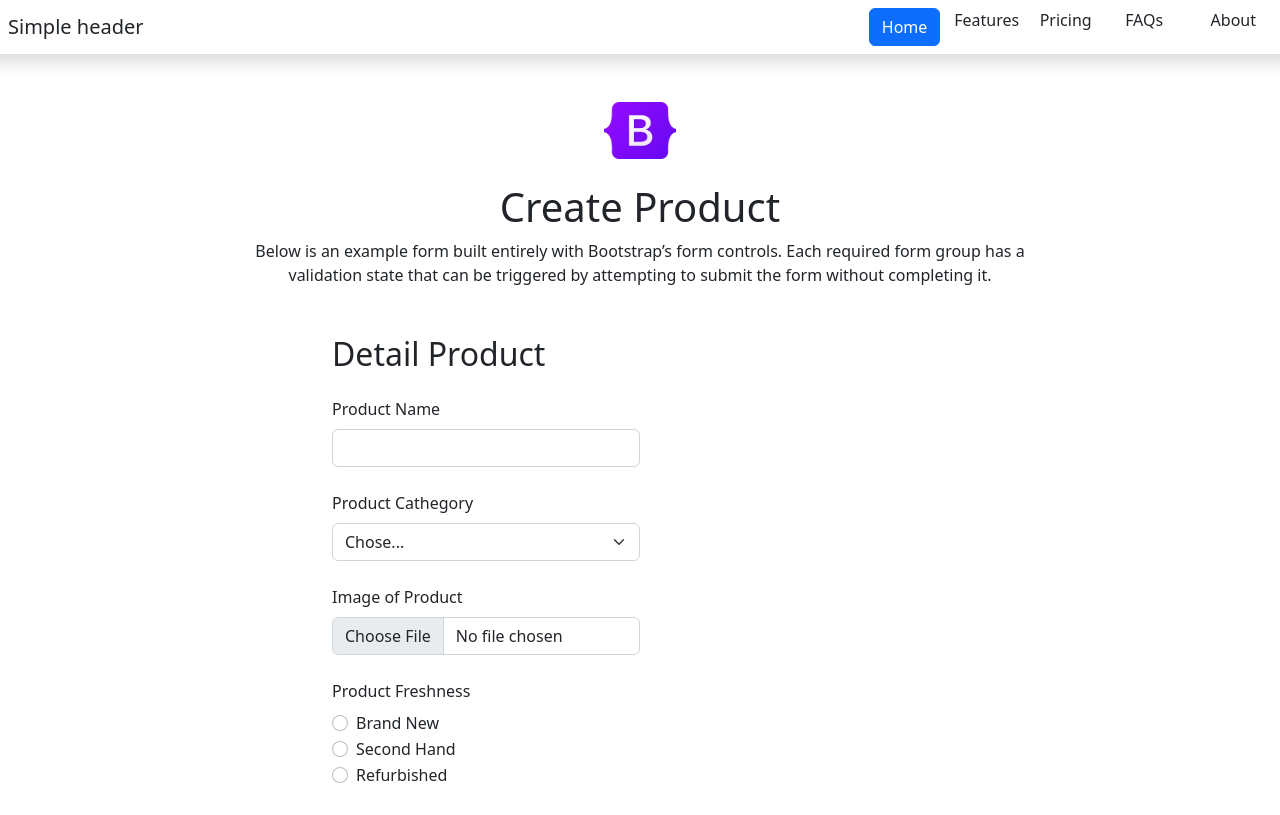
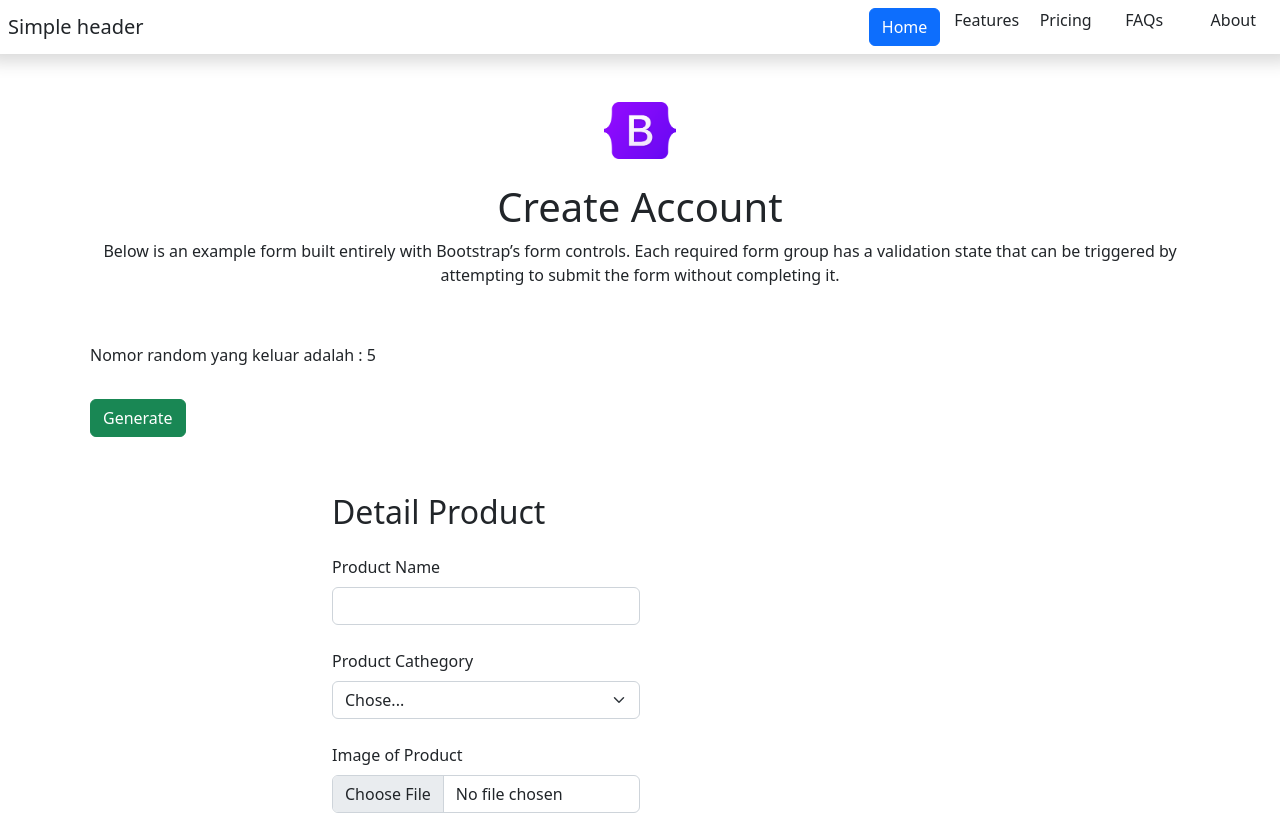
Before and after one commit to AlfinhiHD/react_alfinhi-hajid-dhia, a React (Vite) app in the folder 15_Event Handling/Praktikum/: page / in a window 1280 px wide. Shown: the top 815 px of the page. Built offline with nearby package versions, Linux system fonts and the light colour scheme.

Commit message:
add updated

```diff
--- a/15_Event Handling/Praktikum/src/App.jsx
+++ b/15_Event Handling/Praktikum/src/App.jsx
@@ -6,6 +6,7 @@ import Navbar from './components/Navbar/Navbar'
 import Header from './components/Header/Header';
 import Form from './components/Form/Form';
 import Table from './components/Table/Table';
+import RandomNumGen from './components/RandomNumGen/RandomNumGen';
 
 
 
@@ -15,6 +16,7 @@ function App() {
     <div className="App">
       <Navbar />
       <Header />
+      <RandomNumGen />
       <Form />
       <Table />
     </div>
--- a/15_Event Handling/Praktikum/src/components/Form/Form.jsx
+++ b/15_Event Handling/Praktikum/src/components/Form/Form.jsx
@@ -1,3 +1,4 @@
+import Button from "../../elements/Button/Button";
 
 const Form = () => {
     return (
@@ -95,13 +96,10 @@ const Form = () => {
                 <input type="number" className="form-control" id="productPrice" />
                 <small id="priceError" className="text-danger" />
             </div>
-            <button
-            type="submit"
-            id="submitButton"
-            className="btn btn-primary w-100 mt-5"
-            >
-            Submit
-            </button>
+            <Button
+                className="btn btn-primary w-100 mt-5"
+                label="Submit"
+            />
         </form>
     );
 }
--- a/15_Event Handling/Praktikum/src/components/Header/Header.jsx
+++ b/15_Event Handling/Praktikum/src/components/Header/Header.jsx
@@ -1,7 +1,22 @@
 import logo from '../../assets/Bootstrap_logo.svg.png'; // with import
+import HeaderBody from '../../elements/HeaderBody/HeaderBody';
+import HeaderTitle from '../../elements/HeaderTitle/HeaderTitle';
 
 
 const Header = () => {
+
+    const article = {
+        title: {
+          id: "Buat Akun",
+          en: "Create Account"
+        },
+        description: {
+          id: "Di bawah ini adalah contoh formulir yang dibuat seluruhnya dengan kontrol formulir Bootstrap. Setiap grup formulir yang diperlukan memiliki status validasi yang dapat dipicu dengan mencoba mengirimkan formulir tanpa menyelesaikannya.",
+          en: "Below is an example form built entirely with Bootstrap’s form controls. Each required form group has a validation state that can be triggered by attempting to submit the form without completing it."
+        }
+    };
+
+
     return (
         <div className="container text-center mt-5">
             <img
@@ -10,14 +25,12 @@ const Header = () => {
             alt="Hero Logo"
             />
             <div className="container mt-4">
-                <h1>Create Product</h1>
-                <p>
-                    Below is an example form built entirely with Bootstrap’s form controls.
-                    Each required form group has a
-                    <br />
-                    validation state that can be triggered by attempting to submit the form
-                    without completing it.
-                </p>
+                <HeaderTitle
+                    label={article.title.en}
+                />
+                <HeaderBody
+                    label={article.description.en}
+                />
             </div>
         </div>
     );
--- /dev/null
+++ b/15_Event Handling/Praktikum/src/components/RandomNumGen/RandomNumGen.jsx
@@ -0,0 +1,26 @@
+import Button from "../../elements/Button/Button";
+import { useEffect, useState } from "react";
+
+const RandomNumGen = () => {
+
+    const [randomNum, setRandomNum] = useState(5)
+
+    return (
+        <>
+            <div className="container d-flex flex-column mt-5 justify-content-center">
+                <div class="p-2">
+                    <p>Nomor random yang keluar adalah : {randomNum} </p>
+                </div>
+                <div class="p-2">
+                    <Button
+                        className="btn btn-success"
+                        label="Generate"
+                        onClick={() => setRandomNum(Math.ceil(Math.random() * 100))}
+                    />
+                </div>
+            </div>
+        </>
+    );
+}
+
+export default RandomNumGen
--- a/15_Event Handling/Praktikum/src/components/Table/Table.jsx
+++ b/15_Event Handling/Praktikum/src/components/Table/Table.jsx
@@ -1,3 +1,4 @@
+import Button from "../../elements/Button/Button";
 
 const Table = () => {
     return (
@@ -24,15 +25,16 @@ const Table = () => {
             className="form-control w-25"
             />
             <div className="mt-3">
-                <button type="button" className="btn btn-primary" >
-                    Deletion
-                </button>
-                <button
+                <Button
+                    type="button"
+                    className="btn btn-primary"
+                    label="Deletion"
+                />
+                <Button
                     type="button"
                     className="btn btn-outline-primary"
-                >
-                    Search
-                </button>
+                    label="Search"
+                />
             </div>
         </div>
     );
--- /dev/null
+++ b/15_Event Handling/Praktikum/src/elements/Button/Button.jsx
@@ -0,0 +1,16 @@
+
+const Button = (props) => {
+    return (
+        <button
+            type={props.type}
+            className={ props.className }
+            onClick={props.onClick}
+            // btn btn-primary w-100 mt-5
+            >
+            {props.label}
+        </button>
+
+    );
+}
+
+export default Button
--- /dev/null
+++ b/15_Event Handling/Praktikum/src/elements/HeaderBody/HeaderBody.jsx
@@ -0,0 +1,12 @@
+
+
+const HeaderBody= (props) => {
+    return (
+        <p>
+            {props.label}
+        </p>
+
+    );
+}
+
+export default HeaderBody
--- /dev/null
+++ b/15_Event Handling/Praktikum/src/elements/HeaderTitle/HeaderTitle.jsx
@@ -0,0 +1,11 @@
+
+const HeaderTitle= (props) => {
+    return (
+        <h1>
+           {props.label}
+        </h1>
+
+    );
+}
+
+export default HeaderTitle
```
